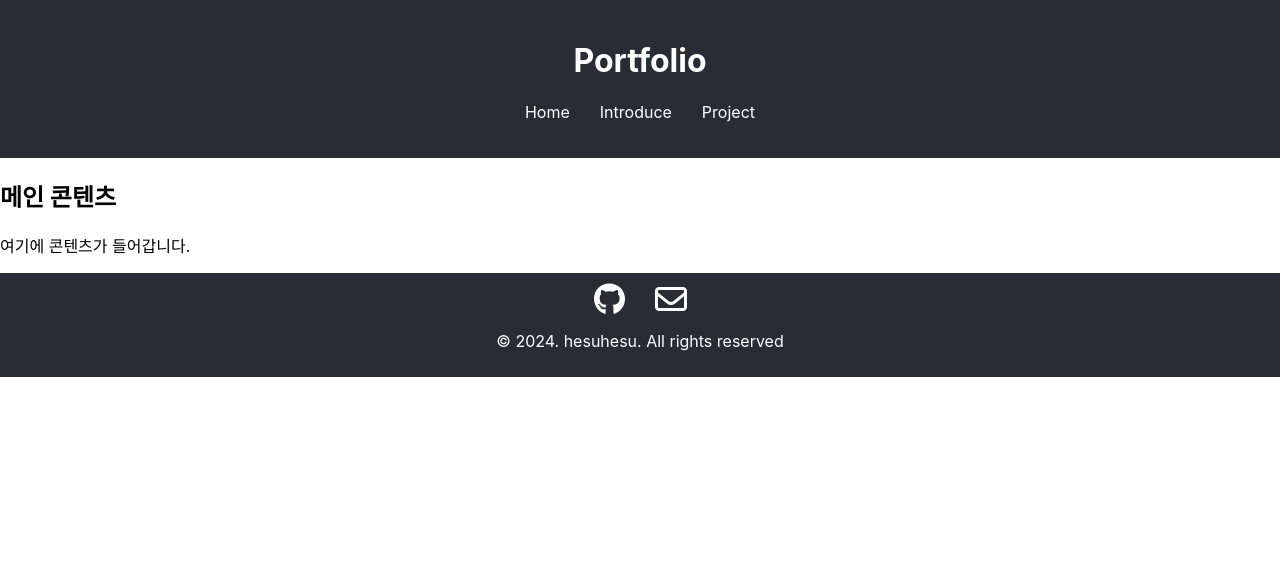
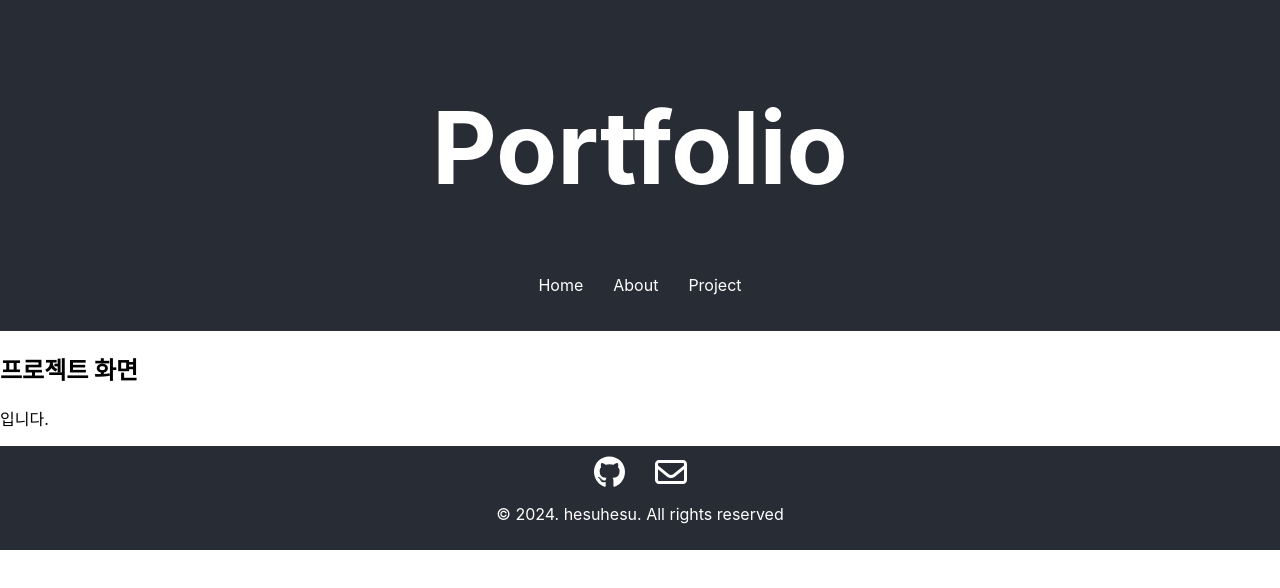
Before and after one commit to hesuhesu/ReactUITester, a React (Create React App) app: page /project in a window 1280 px wide. Shown: the top 588 px of the page. Built offline with nearby package versions, Linux system fonts and the light colour scheme.

Commit message:
Modify Components Structure

```diff
--- a/package.json
+++ b/package.json
@@ -16,6 +16,7 @@
     "@types/react-dom": "^18.3.1",
     "react": "^18.3.1",
     "react-dom": "^18.3.1",
+    "react-router-dom": "^6.27.0",
     "react-scripts": "5.0.1",
     "sass": "^1.80.4",
     "typescript": "^5.6.3",
--- a/src/App.js
+++ b/src/App.js
@@ -1,16 +1,20 @@
 import React from 'react';
-import Header from "./components/Header.tsx"
+import { Routes, Route } from "react-router-dom";
+import Header from "./components/Header.tsx";
 import Footer from "./components/Footer.tsx";
+import Home from "./components/Home.tsx";
+import About from "./components/About.tsx";
+import Project from "./components/Project.tsx";
 
 function App() {
-
   return (
     <div>
       <Header />
-            <main>
-                <h2>메인 콘텐츠</h2>
-                <p>여기에 콘텐츠가 들어갑니다.</p>
-            </main>
+      <Routes>
+        <Route path="/" element={<Home />} />
+        <Route path="/about" element={<About />} />
+        <Route path="/project" element={<Project />} />
+      </Routes>
       <Footer />
     </div>
   );
--- a/src/components/Footer.tsx
+++ b/src/components/Footer.tsx
@@ -4,7 +4,7 @@ import { faGithub } from '@fortawesome/free-brands-svg-icons';
 import { faEnvelope } from '@fortawesome/free-regular-svg-icons';
 import '../css/Footer.scss'
 
-const Footer = () => {
+const Footer: React.FC = () => {
     return (
         <footer className="footer">
             <a href="https://github.com/hesuhesu" target="_blank" rel="noopener noreferrer" className="github-link">
--- a/src/components/Header.tsx
+++ b/src/components/Header.tsx
@@ -8,7 +8,7 @@ const Header: React.FC = () => {
             <nav>
                 <ul className="nav-list">
                     <li><a href="/">Home</a></li>
-                    <li><a href="/about">Introduce</a></li>
+                    <li><a href="/about">About</a></li>
                     <li><a href="/project">Project</a></li>
                 </ul>
             </nav>
--- /dev/null
+++ b/src/components/Home.tsx
@@ -0,0 +1,13 @@
+import React from 'react';
+
+const Home: React.FC = () => {
+
+    return (
+        <div className="home">
+            <h2>메인화면</h2>
+            <p>입니다.</p>
+        </div>
+    )
+}
+
+export default Home
--- a/src/components/about.tsx
+++ b/src/components/about.tsx
@@ -1 +1,13 @@
-/**/
+import React from 'react';
+
+const About: React.FC = () => {
+
+    return (
+        <div className="about">
+            <h2>정보 화면</h2>
+            <p>입니다.</p>
+        </div>
+    )
+}
+
+export default About
--- a/src/components/project.tsx
+++ b/src/components/project.tsx
@@ -1 +1,13 @@
-/**/
+import React from 'react';
+
+const Project: React.FC = () => {
+
+    return (
+        <div className="project">
+            <h2>프로젝트 화면</h2>
+            <p>입니다.</p>
+        </div>
+    )
+}
+
+export default Project
--- /dev/null
+++ b/src/css/About.scss
@@ -0,0 +1,44 @@
+/* ----------------------------------------------
+ * Generated by Animista on 2024-10-25 16:7:37
+ * Licensed under FreeBSD License.
+ * See http://animista.net/license for more info.
+ * w: http://animista.net, t: @cssanimista
+ * ---------------------------------------------- */
+
+ @-webkit-keyframes focus-in-contract {
+    0% {
+        letter-spacing: 1em;
+        -webkit-filter: blur(12px);
+        filter: blur(12px);
+        opacity: 0
+    }
+
+    100% {
+        -webkit-filter: blur(0);
+        filter: blur(0);
+        opacity: 1
+    }
+}
+
+@keyframes focus-in-contract {
+    0% {
+        letter-spacing: 1em;
+        -webkit-filter: blur(12px);
+        filter: blur(12px);
+        opacity: 0
+    }
+
+    100% {
+        -webkit-filter: blur(0);
+        filter: blur(0);
+        opacity: 1
+    }
+}
+
+.about {
+    /* Apply the animation to the h1 tag */
+    h2 {
+        animation: focus-in-contract 2s ease forwards;
+        -webkit-animation: focus-in-contract 2s ease forwards;
+    }
+}
--- a/src/css/Header.scss
+++ b/src/css/Header.scss
@@ -41,12 +41,10 @@
     padding: 20px;
     text-align: center;
 
-    /* Apply the animation to the h1 tag */
     h1 {
-        animation: focus-in-contract 2s ease forwards;
-        /* Adjust the duration and easing as necessary */
-        -webkit-animation: focus-in-contract 2s ease forwards;
-        /* For Safari compatibility */
+        font-size: 100px;
+        animation: focus-in-contract 1s ease forwards;
+        -webkit-animation: focus-in-contract 1s ease forwards;
     }
 
     .nav-list {
@@ -54,15 +52,48 @@
         padding: 0;
 
         li {
-            display: inline;
+            display: inline-block; // inline-block으로 변경하여 transform 효과 적용
             margin: 0 15px;
+            opacity: 0; // 기본적으로 숨김
+            transform: translateY(20px); // 아래에서 올라오는 효과
+            animation: fadeInUp 0.5s forwards; // 애니메이션 추가
+            -webkit-animation: fadeInUp 0.5s forwards;
 
+            // 순서에 따른 지연
+            &:nth-child(1) { animation-delay: 0.3s; }
+            &:nth-child(2) { animation-delay: 0.6s; }
+            &:nth-child(3) { animation-delay: 0.9s; }
+            // 필요에 따라 더 추가
+
+            // 애니메이션 정의
+            @keyframes fadeInUp {
+                from {
+                    opacity: 0;
+                    transform: translateY(20px); // 시작 위치
+                }
+                to {
+                    opacity: 1;
+                    transform: translateY(0); // 최종 위치
+                }
+            }
+            @-webkit-keyframes fadeInUp {
+                from {
+                    opacity: 0;
+                    transform: translateY(20px);
+                }
+                to {
+                    opacity: 1;
+                    transform: translateY(0);
+                }
+            }
             a {
                 color: white;
                 text-decoration: none;
+                display: inline-block; // inline-block으로 변경하여 transform 효과 적용
+                transition: transform 0.3s ease; // 부드러운 전환 효과 추가
 
                 &:hover {
-                    text-decoration: underline;
+                    transform: translateY(-5px); // 마우스를 올렸을 때 위로 올라가는 효과
                 }
             }
         }
--- /dev/null
+++ b/src/css/Home.scss
@@ -0,0 +1,44 @@
+/* ----------------------------------------------
+ * Generated by Animista on 2024-10-25 16:7:37
+ * Licensed under FreeBSD License.
+ * See http://animista.net/license for more info.
+ * w: http://animista.net, t: @cssanimista
+ * ---------------------------------------------- */
+
+ @-webkit-keyframes focus-in-contract {
+    0% {
+        letter-spacing: 1em;
+        -webkit-filter: blur(12px);
+        filter: blur(12px);
+        opacity: 0
+    }
+
+    100% {
+        -webkit-filter: blur(0);
+        filter: blur(0);
+        opacity: 1
+    }
+}
+
+@keyframes focus-in-contract {
+    0% {
+        letter-spacing: 1em;
+        -webkit-filter: blur(12px);
+        filter: blur(12px);
+        opacity: 0
+    }
+
+    100% {
+        -webkit-filter: blur(0);
+        filter: blur(0);
+        opacity: 1
+    }
+}
+
+.home {
+    /* Apply the animation to the h1 tag */
+    h2 {
+        animation: focus-in-contract 2s ease forwards;
+        -webkit-animation: focus-in-contract 2s ease forwards;
+    }
+}
--- /dev/null
+++ b/src/css/Proeject.scss
@@ -0,0 +1,44 @@
+/* ----------------------------------------------
+ * Generated by Animista on 2024-10-25 16:7:37
+ * Licensed under FreeBSD License.
+ * See http://animista.net/license for more info.
+ * w: http://animista.net, t: @cssanimista
+ * ---------------------------------------------- */
+
+ @-webkit-keyframes focus-in-contract {
+    0% {
+        letter-spacing: 1em;
+        -webkit-filter: blur(12px);
+        filter: blur(12px);
+        opacity: 0
+    }
+
+    100% {
+        -webkit-filter: blur(0);
+        filter: blur(0);
+        opacity: 1
+    }
+}
+
+@keyframes focus-in-contract {
+    0% {
+        letter-spacing: 1em;
+        -webkit-filter: blur(12px);
+        filter: blur(12px);
+        opacity: 0
+    }
+
+    100% {
+        -webkit-filter: blur(0);
+        filter: blur(0);
+        opacity: 1
+    }
+}
+
+.project {
+    /* Apply the animation to the h1 tag */
+    h2 {
+        animation: focus-in-contract 2s ease forwards;
+        -webkit-animation: focus-in-contract 2s ease forwards;
+    }
+}
--- a/src/index.js
+++ b/src/index.js
@@ -3,12 +3,15 @@ import ReactDOM from 'react-dom/client';
 import './index.css';
 import App from './App';
 import reportWebVitals from './reportWebVitals';
+import { BrowserRouter } from 'react-router-dom';
 
 const root = ReactDOM.createRoot(document.getElementById('root'));
 root.render(
+  <BrowserRouter>
   <React.StrictMode>
     <App />
   </React.StrictMode>
+  </BrowserRouter>
 );
 
 // If you want to start measuring performance in your app, pass a function
```
Also changed, not shown: 1 other file (tests, documents, lock files or other folders).
